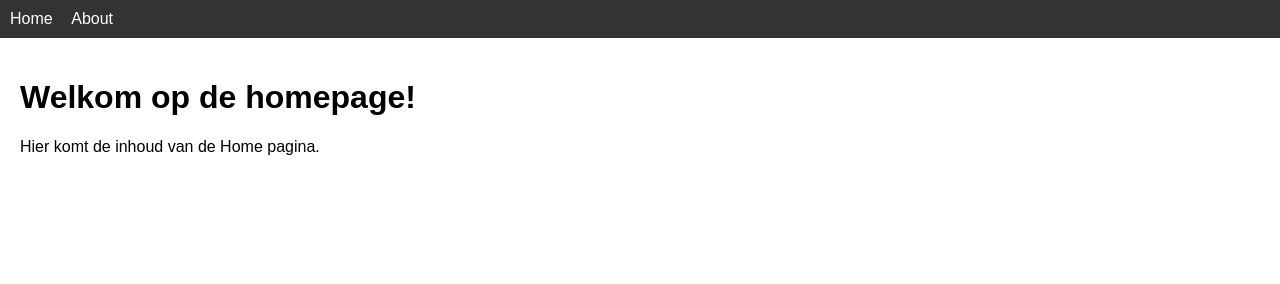
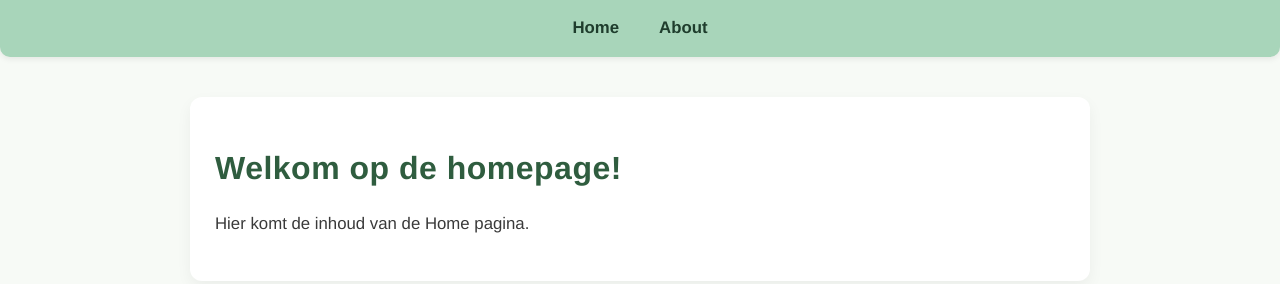
Before and after one commit to Danae02/DeStaatVanDeWereld, a website built with Vite: page src/index.html in a window 1280 px wide. Built offline with nearby package versions, Linux system fonts and the light colour scheme.

Commit message:
met icoon

```diff
--- a/src/index.html
+++ b/src/index.html
@@ -1,6 +1,7 @@
 <!DOCTYPE html>
 <html lang="nl">
 <head>
+  <link rel="icon" type="image/png" href="/favicon.png">
   <meta charset="UTF-8">
   <title>Home - Staat van de Wereld</title>
 </head>
--- a/src/style.css
+++ b/src/style.css
@@ -1,24 +1,76 @@
+/* Body en basis layout */
 body {
-  font-family: Arial, sans-serif;
+  font-family: 'Helvetica Neue', Helvetica, Arial, sans-serif;
   margin: 0;
   padding: 0;
+  background-color: #f7faf6; /* heel lichte groene achtergrond, rustgevend */
+  color: #2d2d2d; /* neutrale donkere tekst voor leesbaarheid */
+  line-height: 1.6;
 }
 
+/* Navigatiebalk */
 nav {
-  background: #333;
-  padding: 10px;
+  background: #a8d5ba; /* zachte, lichte groene tint */
+  padding: 15px 25px;
+  display: flex;
+  justify-content: center;
+  border-bottom-left-radius: 10px;
+  border-bottom-right-radius: 10px;
+  box-shadow: 0 2px 6px rgba(0,0,0,0.08); /* subtiele schaduw voor luxe gevoel */
 }
 
+/* Navigatielinks */
 nav a {
-  color: white;
-  margin-right: 15px;
+  color: #1f3d2d; /* donkerder groen, professioneel */
+  margin: 0 20px;
   text-decoration: none;
+  font-weight: 600;
+  font-size: 1.05rem;
+  transition: color 0.3s ease;
 }
 
 nav a:hover {
-  text-decoration: underline;
+  color: #ffffff; /* lichte highlight bij hover */
 }
 
+/* Main content */
 main {
-  padding: 20px;
+  max-width: 850px;
+  margin: 40px auto;
+  padding: 25px;
+  background: #ffffff; /* wit vlak voor inhoud voor professionaliteit */
+  border-radius: 12px;
+  box-shadow: 0 6px 15px rgba(0,0,0,0.05); /* zachte schaduw voor luxe touch */
 }
+
+/* Titels */
+h1, h2 {
+  color: #2f5d3f; /* zachte donkergroene tint voor titels */
+  font-weight: 700;
+  margin-bottom: 15px;
+  letter-spacing: 0.5px;
+}
+
+/* Paragrafen */
+p {
+  font-size: 1.05rem;
+  color: #3a3a3a;
+  margin-bottom: 18px;
+}
+
+/* Footer */
+footer {
+  text-align: center;
+  padding: 18px;
+  background: #a8d5ba; /* match de navigatiebalk */
+  color: #1f3d2d;
+  border-top-left-radius: 10px;
+  border-top-right-radius: 10px;
+  margin-top: 40px;
+  font-weight: 500;
+}
+
+/* Optioneel: subtiele hover animatie voor links in main content */
+a {
+  transition: color 0.3s ease;
+}
```
Also changed, not shown: src/about.html (+1 -0 lines), public/favicon.png (added).
